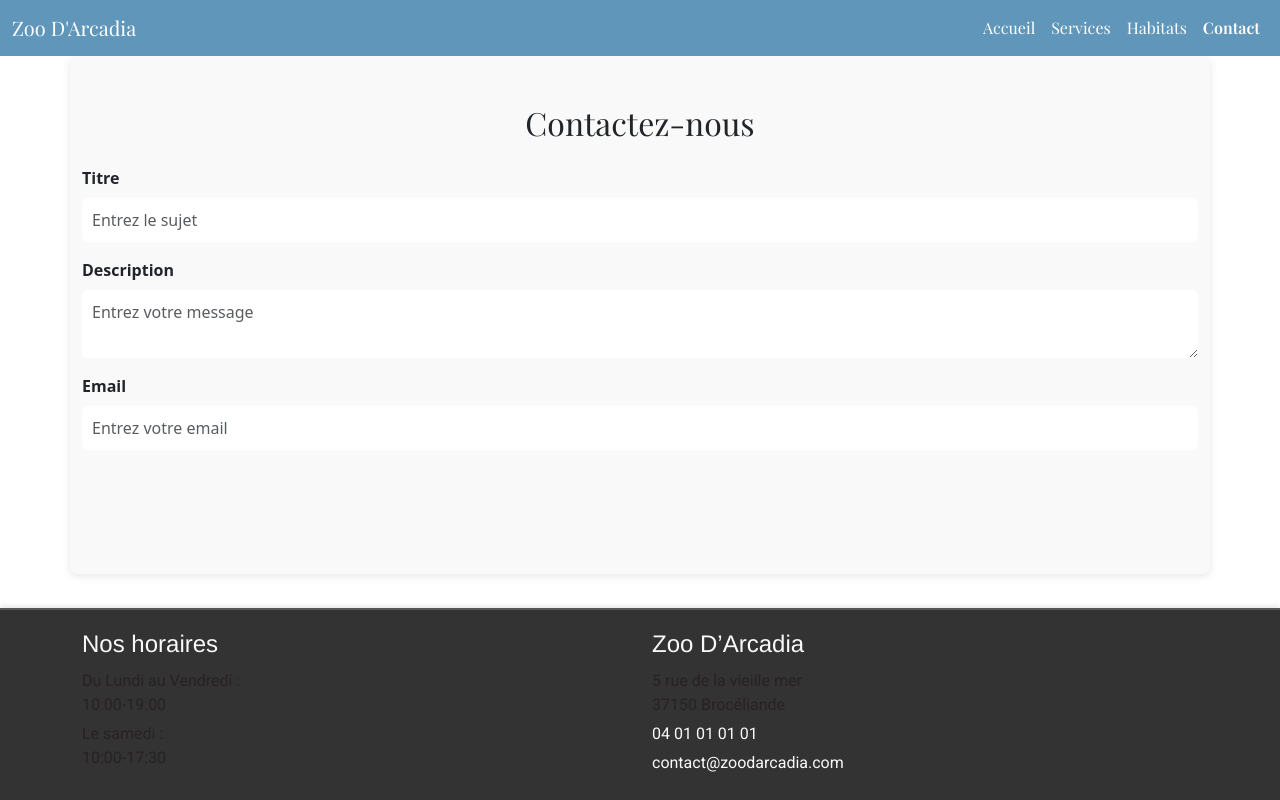
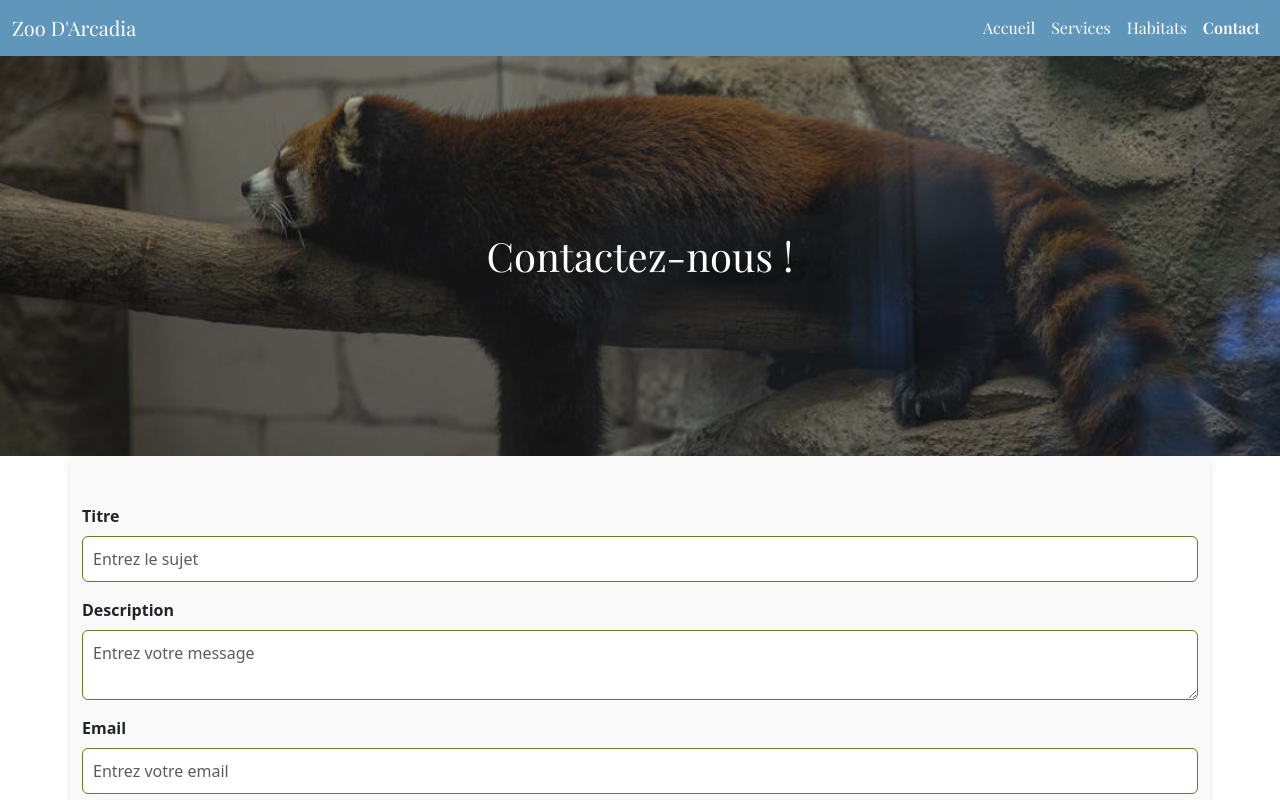
Before and after one commit to Agellid03/ZooArcadiaa, a React (Create React App) app in the folder frontend/: page /contact in a window 1280 px wide. Shown: the top 800 px of the page. Built offline with nearby package versions, Linux system fonts and the light colour scheme.

Commit message:
Ajout du BigTitle dans contact.jsx

```diff
--- a/frontend/src/pages/Contact.jsx
+++ b/frontend/src/pages/Contact.jsx
@@ -1,6 +1,7 @@
 import React, { useState } from "react";
 import { Container, Form, FormGroup, Label, Input, Button } from "reactstrap";
 import "../styles/contact.css";
+import BigTitle from "../components/BigTitle";
 
 const Contact = () => {
   const [formData, setFormData] = useState({
@@ -33,8 +34,12 @@ const Contact = () => {
   };
 
   return (
+    <>
+  <BigTitle
+    title="Contactez-nous !"
+    imageUrl="./images/PandaRoux.jpeg"
+    />
     <Container className="contact_page py-5">
-      <h2 className="text-center mb-4">Contactez-nous</h2>
       <Form onSubmit={handleSubmit} className="contact_form">
         <FormGroup>
           <Label for="title">Titre</Label>
@@ -78,6 +83,7 @@ const Contact = () => {
         {successMessage && <p className="mt-3 text-success">{successMessage}</p>}
       </Form>
     </Container>
+    </>
   );
 };
 
--- a/frontend/src/styles/bigTitle.css
+++ b/frontend/src/styles/bigTitle.css
@@ -54,6 +54,9 @@
   text-decoration: none;
   font-family: var(--subtitle);
 }
+.custom_btn_link:hover {
+  background-color: var(--secondary-color-darker);
+}
 
 @media (max-width: 768px) {
   .big_title {
--- a/frontend/src/styles/contact.css
+++ b/frontend/src/styles/contact.css
@@ -14,13 +14,13 @@
 
 .contact_form input,
 .contact_form textarea {
-  border: 1px solid var(--primary-dark);
+  border: 1px solid var(--secondary-color-darker);
   padding: 10px;
   font-size: 1rem;
 }
 
 .contact_form button {
-  background-color: var(--primary-dark);
+  background-color: var(--secondary-color);
   color: var(--light);
   padding: 10px 20px;
   border: none;
@@ -29,8 +29,8 @@
   transition: background-color 0.3s ease;
 }
 
-.contact_form button:hover {
-  background-color: var(--primary);
+ .contact_form button:hover {
+  background-color: var(--secondary-color-darker);
 }
 
 .text-success {
```
Also changed, not shown: frontend/src/pages/Contacts.jsx (deleted, +0 -12 lines).
